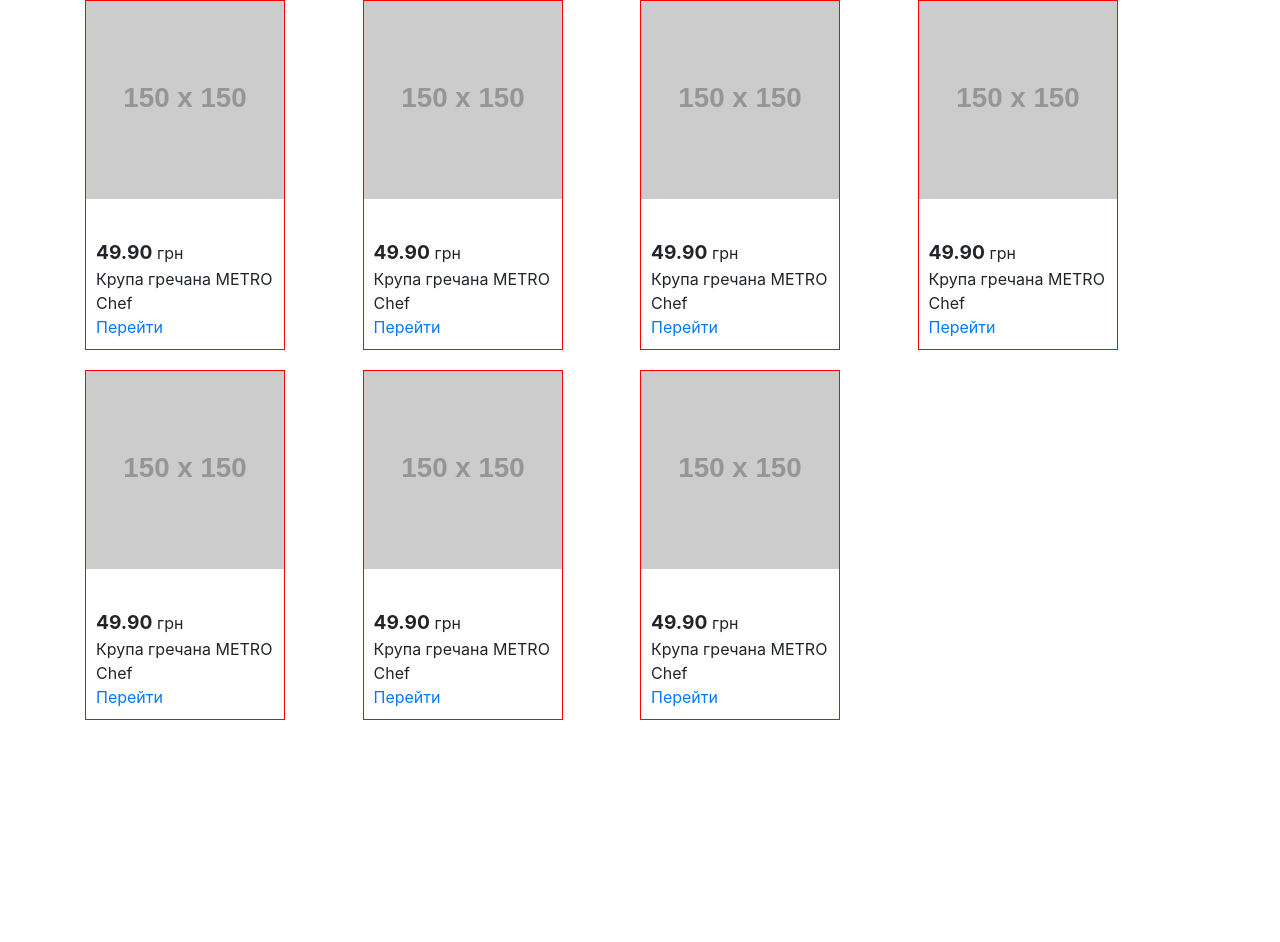
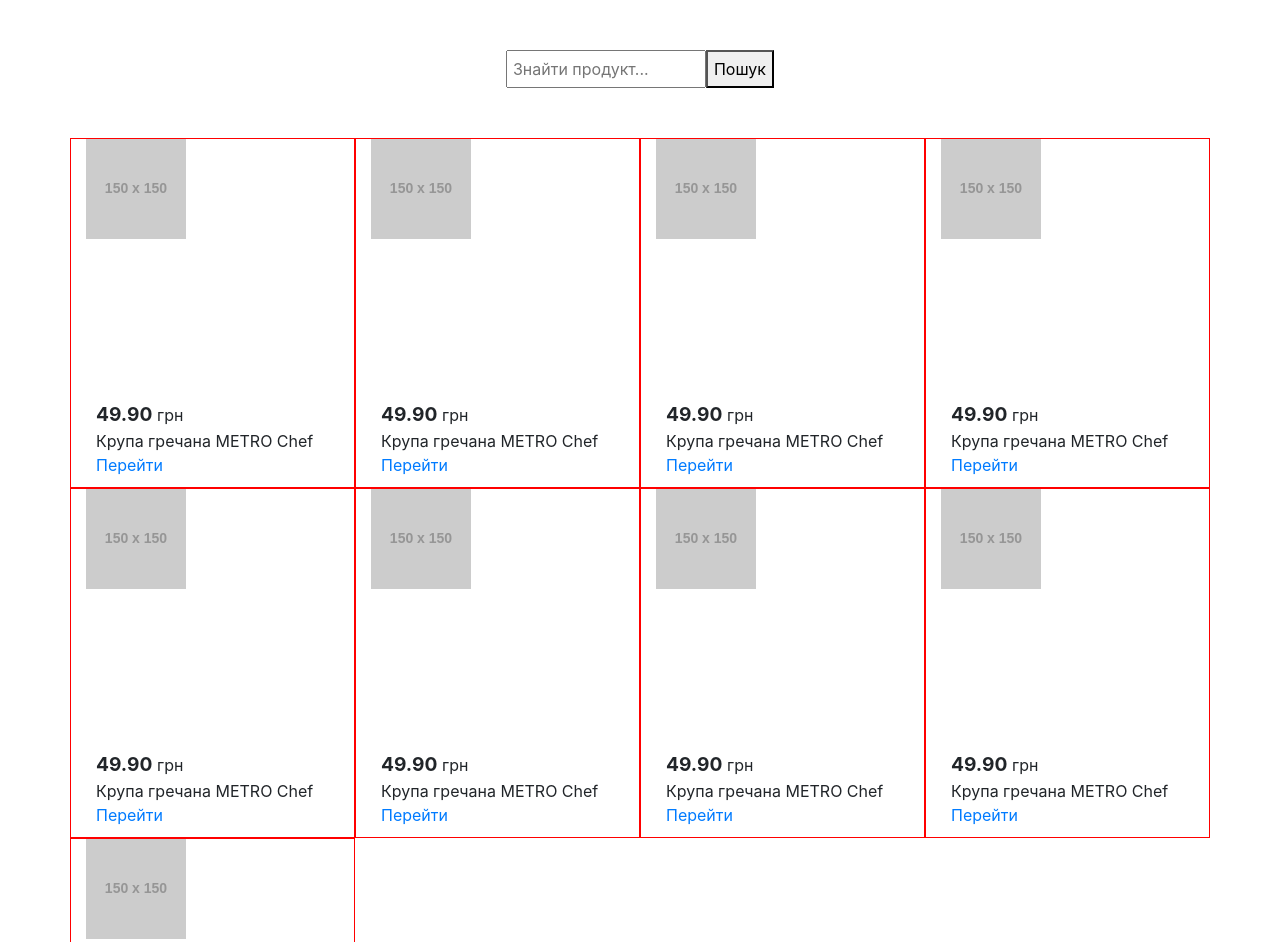
Before and after one commit to danil0110/INT20H_Grechka, a website: page index.html in a window 1280 px wide. Shown: the top 942 px of the page. Before the commit the page ends 800 px from the top, so only its background shows below. Drawn offline with nearby package versions, Linux system fonts and the light colour scheme; placeholder pictures from the web are drawn by us.

Commit message:
TODO: fix styles

```diff
--- a/css/styles.css
+++ b/css/styles.css
@@ -1,16 +1,27 @@
-.shop-wrapper {
-    display: grid;
-    grid-template-columns: repeat(4, 1fr);
-    row-gap: 20px;
+.form-product-search {
+    display: flex;
+    justify-content: center;
+    margin: 50px 0;
+    width: 100%;
+}
+
+.form-product-search input {
+    margin-left: 0;
+    width: 200px;
+    padding: 5px;
 }
 
 .shop-item {
     display: flex;
     flex-direction: column;
     justify-content: space-between;
-    width: 200px;
+    width: 13rem;
     height: 350px;
     border: 1px red solid;
+}
+
+.shop-item img {
+    width: 100px;
 }
 
 .shop-item-info {
--- a/index.html
+++ b/index.html
@@ -9,8 +9,12 @@
 </head>
 <body>
     <main class="container">
-        <div class="shop-wrapper">
-            <div class="shop-item">
+        <form class="form-product-search">
+            <input type="text" placeholder="Знайти продукт...">
+            <button>Пошук</button>
+        </form>
+        <div class="shop-wrapper row">
+            <div class="shop-item col-lg-3 col-md-4 col-sm-12">
                 <img src="https://via.placeholder.com/150" alt="">
                 <div class="shop-item-info">
                     <div class="item-price">
@@ -22,7 +26,7 @@
                     <a href="#">Перейти</a>
                 </div>
             </div>
-            <div class="shop-item">
+            <div class="shop-item col-lg-3 col-md-4 col-sm-12">
                 <img src="https://via.placeholder.com/150" alt="">
                 <div class="shop-item-info">
                     <div class="item-price">
@@ -34,7 +38,7 @@
                     <a href="#">Перейти</a>
                 </div>
             </div>
-            <div class="shop-item">
+            <div class="shop-item col-lg-3 col-md-4 col-sm-12">
                 <img src="https://via.placeholder.com/150" alt="">
                 <div class="shop-item-info">
                     <div class="item-price">
@@ -46,7 +50,7 @@
                     <a href="#">Перейти</a>
                 </div>
             </div>
-            <div class="shop-item">
+            <div class="shop-item col-lg-3 col-md-4 col-sm-12">
                 <img src="https://via.placeholder.com/150" alt="">
                 <div class="shop-item-info">
                     <div class="item-price">
@@ -58,7 +62,7 @@
                     <a href="#">Перейти</a>
                 </div>
             </div>
-            <div class="shop-item">
+            <div class="shop-item col-lg-3 col-md-4 col-sm-12">
                 <img src="https://via.placeholder.com/150" alt="">
                 <div class="shop-item-info">
                     <div class="item-price">
@@ -70,7 +74,7 @@
                     <a href="#">Перейти</a>
                 </div>
             </div>
-            <div class="shop-item">
+            <div class="shop-item col-lg-3 col-md-4 col-sm-12">
                 <img src="https://via.placeholder.com/150" alt="">
                 <div class="shop-item-info">
                     <div class="item-price">
@@ -82,7 +86,31 @@
                     <a href="#">Перейти</a>
                 </div>
             </div>
-            <div class="shop-item">
+            <div class="col-lg-3 col-md-4 col-sm-12 shop-item">
+                <img src="https://via.placeholder.com/150" alt="">
+                <div class="shop-item-info">
+                    <div class="item-price">
+                        <span>49.90</span> грн
+                    </div>
+                    <div class="item-name">
+                        Крупа гречана METRO Chef
+                    </div>
+                    <a href="#">Перейти</a>
+                </div>
+            </div>
+            <div class="shop-item col-lg-3 col-md-4 col-sm-12">
+                <img src="https://via.placeholder.com/150" alt="">
+                <div class="shop-item-info">
+                    <div class="item-price">
+                        <span>49.90</span> грн
+                    </div>
+                    <div class="item-name">
+                        Крупа гречана METRO Chef
+                    </div>
+                    <a href="#">Перейти</a>
+                </div>
+            </div>
+            <div class="shop-item col-lg-3 col-md-4 col-sm-12">
                 <img src="https://via.placeholder.com/150" alt="">
                 <div class="shop-item-info">
                     <div class="item-price">
```
